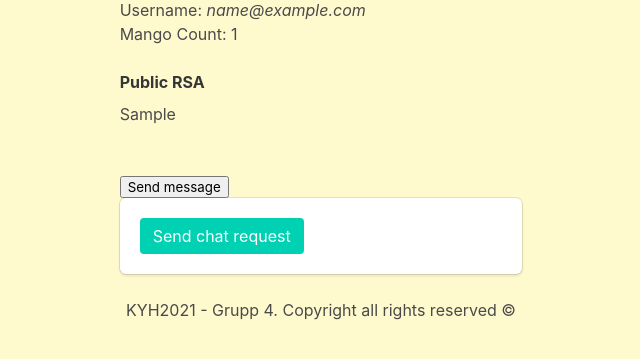
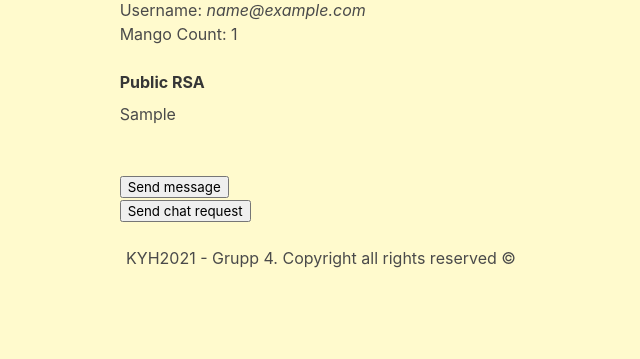
Before and after one commit to Jearnest94/Grupp_Fyra_Projektarbete, a Flask app: page /profile/1 in a window 1280 px wide. Shown: the part 186-545 px from the top of the page, without its empty margins (319-959 px from the left). Run offline with Flask 2, Linux system fonts and the light colour scheme; tables that the repository leaves empty hold one stand-in row (values such as "Sample post").

Commit message:
Bugs all over!!

```diff
--- a/templates/chat_requests.html
+++ b/templates/chat_requests.html
@@ -17,7 +17,7 @@
                             function confirmAction() {
                             let confirmAction = confirm("{{ chat.name_server }} wants to chat with you");
                             if (confirmAction) {
-                                alert("Copy string and start chat client: \n\n" +
+                                alert("Copy string and start chat client: " +
                                 "{{ chat.ip_server }} {{ chat.name_server }} {{ chat.name_client }}");
                                 } else {
                                 alert("Action canceled. No chat for you!");
--- a/templates/profile_user.html
+++ b/templates/profile_user.html
@@ -19,9 +19,9 @@
         <br/>
         <button type="button" onclick="window.location.href='/messages/{{ recipient.id }}';">Send message</button>
         {% if recipient.online %}
-        <form action="{{ url_for('bp_user.chat_post',user_id = name_client.id) }}" method="POST" class="box">
+        <form action="{{ url_for('bp_user.chat_post',user_id = name_client.id) }}" method="POST">
             <input type="hidden" name="user_id" value="{{ name_client.id }}">
-            <button type="submit" ONCLICK="alert('Chat request sent. Start chat server and type in both usernames')" class="button is-primary">Send chat request</button>
+            <button type="submit" onclick="alert('Chat request sent. Start chat server and type in both usernames')">Send chat request</button>
         </form>
 
         {% else %}
```
